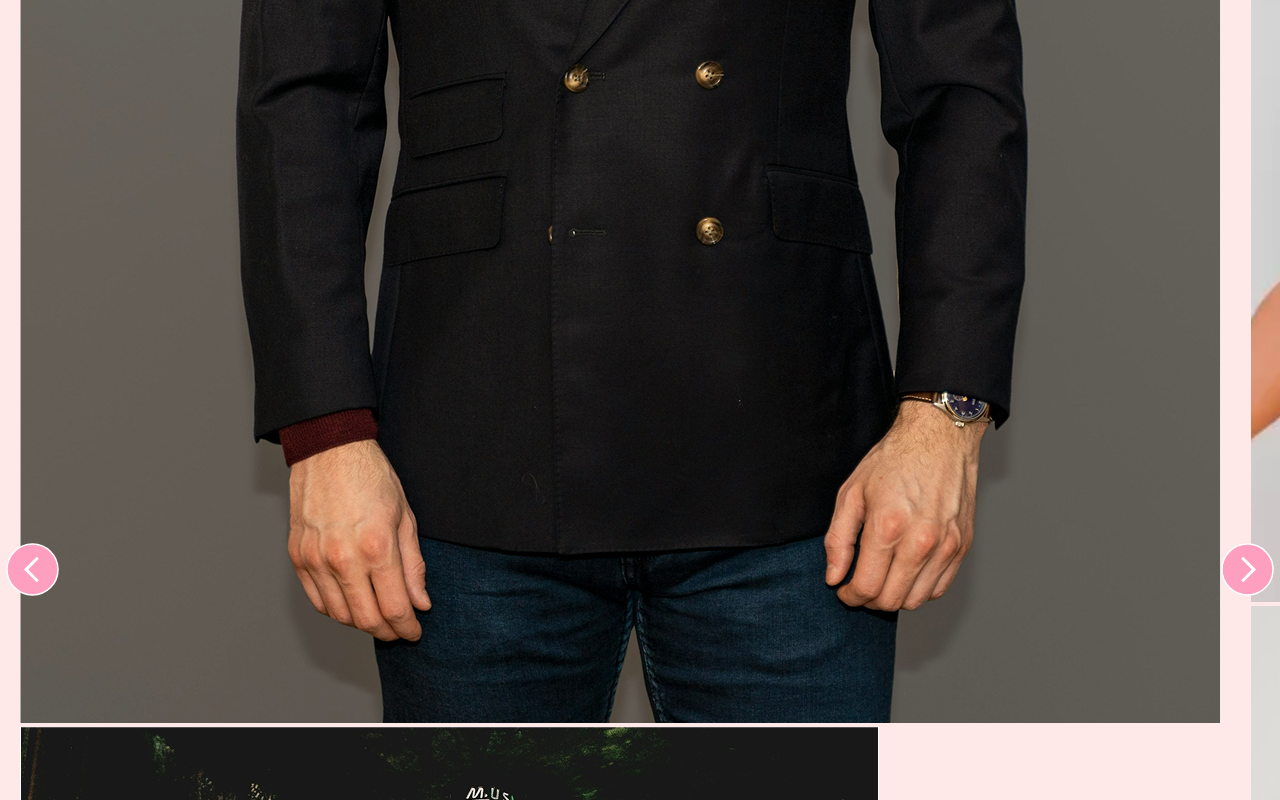
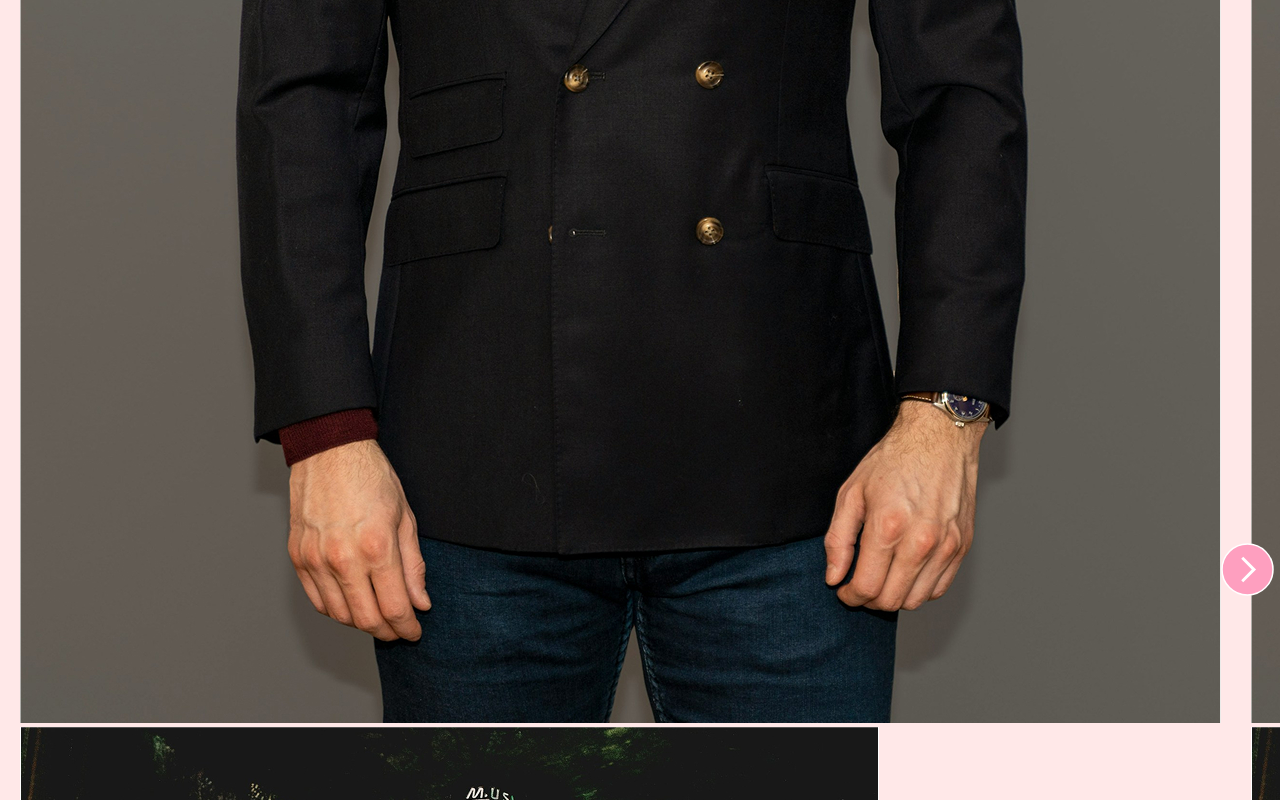
Before and after one commit to lucasbucalon/lojapremium, a React (Vite) app: page / in a window 1280 px wide. Shown: the part 1572-2372 px from the top of the page. Built offline with nearby package versions, Linux system fonts and the light colour scheme.

Commit message:
adiciona suporte a rolagem automática e prop-types; ajusta exibição de imagens em detalhes e loja

```diff
--- a/package.json
+++ b/package.json
@@ -10,6 +10,7 @@
     "preview": "vite preview"
   },
   "dependencies": {
+    "prop-types": "^15.8.1",
     "react": "^19.0.0",
     "react-dom": "^19.0.0",
     "react-router-dom": "^7.2.0"
--- a/src/Pages/Details/Details.jsx
+++ b/src/Pages/Details/Details.jsx
@@ -10,6 +10,7 @@ export default function Details() {
 
   // Carregar os dados do produto
   useEffect(() => {
+    window.scrollTo(0, 0);
     const carregarproducts = async () => {
       try {
         const response = await fetch("/server/products.json");
--- a/src/Pages/Store/Store.jsx
+++ b/src/Pages/Store/Store.jsx
@@ -4,13 +4,17 @@ import Category from "../../components/Category/Category";
 import style from "./store.module.css";
 
 export default function Store() {
+  const categoriasSelecionadas1 = ["Camisas"];
+  const categoriasSelecionadas2 = ["Roupas"];
+
   return (
     <div className={style.store}>
       <Banner />
 
       <Category />
 
-      <LineProducts />
+      <LineProducts categorias={categoriasSelecionadas1} />
+      <LineProducts categorias={categoriasSelecionadas2} />
     </div>
   );
 }
--- a/src/Pages/StoreAll/StoreAll.jsx
+++ b/src/Pages/StoreAll/StoreAll.jsx
@@ -77,11 +77,14 @@ export default function StoreAll() {
           onClick={() => navigate(`/Detalhes/${produto.id}`)}
         >
           <img
-            src={produto.image?.[0]}
+            src={produto.image?.[0] || "/assets/no-image.jpg"}
             alt={produto.name}
             className={style.img_1}
           />
-          <img src={produto.image?.[1]} alt={produto.name} />
+          <img
+            src={produto.image?.[1] || "/assets/no-image.jpg"}
+            alt={produto.name}
+          />
 
           <div className={style.des_box}>
             <p>{produto.description}</p>
--- a/src/components/LineProducts/LineProducts.jsx
+++ b/src/components/LineProducts/LineProducts.jsx
@@ -1,13 +1,14 @@
 import { useState, useEffect } from "react";
 import { useNavigate } from "react-router-dom";
 import { Icon } from "@iconify-icon/react";
+import PropTypes from "prop-types";
 import style from "./lineProducts.module.css";
 
-export default function LineProducts() {
+export default function LineProducts({ categorias }) {
   const [produtos, setProdutos] = useState([]);
   const [erro, setErro] = useState(null);
   const [carregando, setCarregando] = useState(true);
-  const [indices, setIndices] = useState({}); // Estado para armazenar índices separados por categoria
+  const [indices, setIndices] = useState({});
   const navigate = useNavigate();
   const itemsToShow = 5;
 
@@ -27,36 +28,7 @@ export default function LineProducts() {
     carregarProdutos();
   }, []);
 
-  // Função para atualizar o índice de uma categoria específica
-  const moveNext = (tipo) => {
-    setIndices((prev) => {
-      const newIndex = (prev[tipo] || 0) + 1;
-      if (newIndex <= produtosPorTipo[tipo].length - itemsToShow) {
-        return { ...prev, [tipo]: newIndex };
-      }
-      return prev;
-    });
-  };
-
-  // Função para voltar ao índice anterior de uma categoria específica
-  const movePrev = (tipo) => {
-    setIndices((prev) => {
-      const newIndex = (prev[tipo] || 0) - 1;
-      if (newIndex >= 0) {
-        return { ...prev, [tipo]: newIndex };
-      }
-      return prev;
-    });
-  };
-
-  if (carregando) {
-    return <p>Carregando...</p>;
-  }
-
-  if (erro) {
-    return <p>{erro}</p>;
-  }
-
+  // Organizar produtos por categoria
   const produtosPorTipo = produtos.reduce((acc, produto) => {
     produto.category.forEach((tipo) => {
       if (!acc[tipo]) acc[tipo] = [];
@@ -65,18 +37,32 @@ export default function LineProducts() {
     return acc;
   }, {});
 
+  const moveNext = (tipo) => {
+    setIndices((prev) => {
+      const total = Math.min(produtosPorTipo[tipo]?.length || 0, 15);
+      const maxIndex = Math.max(0, total - itemsToShow);
+      const newIndex = Math.min((prev[tipo] || 0) + 1, maxIndex);
+      return { ...prev, [tipo]: newIndex };
+    });
+  };
+
+  const movePrev = (tipo) => {
+    setIndices((prev) => {
+      const newIndex = Math.max((prev[tipo] || 0) - 1, 0);
+      return { ...prev, [tipo]: newIndex };
+    });
+  };
+
+  if (carregando) return <p>Carregando...</p>;
+  if (erro) return <p>{erro}</p>;
+
   return (
     <div className={style.products}>
-      {carregando && <p>Carregando produtos...</p>}
-      {erro && <p className="error">Erro: {erro}</p>}
-      {!carregando && !erro && produtos.length === 0 && (
-        <p>Nenhum produto encontrado.</p>
-      )}
+      {categorias.map((tipo) => {
+        if (!produtosPorTipo[tipo]) return null;
+        const index = indices[tipo] || 0;
+        const total = Math.min(produtosPorTipo[tipo].length, 15);
 
-      {!carregando &&
-        !erro &&
-        Object.keys(produtosPorTipo).map((tipo) => {
-          const index = indices[tipo] || 0; // Usar o índice da categoria ou 0 se não existir
         return (
           <div key={tipo} className={style.products_container}>
             <div
@@ -94,15 +80,14 @@ export default function LineProducts() {
                 className={style.list}
                 style={{
                   transform: `translateX(-${(93.25 / itemsToShow) * index}%)`,
+                  transition: "transform 0.3s ease",
                 }}
               >
-                  {produtosPorTipo[tipo].map((produto, i) => (
+                {produtosPorTipo[tipo].slice(0, 15).map((produto, i) => (
                   <div
                     key={produto.id}
                     className={`${style.product} ${
-                        i >= index && i < index + itemsToShow
-                          ? style.active
-                          : ""
+                      i >= index && i < index + itemsToShow ? style.active : ""
                     }`}
                   >
                     <div
@@ -115,7 +100,6 @@ export default function LineProducts() {
                         className={style.img_1}
                       />
                       <img src={produto.image?.[1]} alt={produto.name} />
-
                       <div className={style.des_box}>
                         <p>{produto.description}</p>
                       </div>
@@ -138,33 +122,23 @@ export default function LineProducts() {
                           R$ {produto.discountPrice.toFixed(2)}
                         </span>
                       )}
-
                       <button className={style.compra}>Comprar</button>
                     </div>
-
-                      <div style={{ display: "none" }}>
-                        <h2>{produto.name}</h2>
-                        <div>{produto.cor}</div>
-                        <div>{produto.type}</div>
-                      </div>
-
                     <button
                       className={style.cart_button}
                       onClick={() => alert("Adicionado ao carrinho")}
                     >
-                        <Icon
-                          icon="line-md:heart"
-                          className={style.icon_cart}
-                        />
+                      <Icon icon="line-md:heart" className={style.icon_cart} />
                     </button>
                   </div>
                 ))}
               </div>
             </div>
             <div className={style.controls}>
+              {index > 0 && (
                 <button
                   className={`${style.btn} ${style.left}`}
-                  onClick={() => movePrev(tipo)} // Passar o tipo para a função
+                  onClick={() => movePrev(tipo)}
                 >
                   <svg xmlns="http://www.w3.org/2000/svg" viewBox="0 0 20 20">
                     <path
@@ -173,9 +147,11 @@ export default function LineProducts() {
                     />
                   </svg>
                 </button>
+              )}
+              {index + itemsToShow < total && (
                 <button
                   className={`${style.btn} ${style.right}`}
-                  onClick={() => moveNext(tipo)} // Passar o tipo para a função
+                  onClick={() => moveNext(tipo)}
                 >
                   <svg xmlns="http://www.w3.org/2000/svg" viewBox="0 0 20 20">
                     <path
@@ -184,6 +160,7 @@ export default function LineProducts() {
                     />
                   </svg>
                 </button>
+              )}
             </div>
           </div>
         );
@@ -191,3 +168,7 @@ export default function LineProducts() {
     </div>
   );
 }
+
+LineProducts.propTypes = {
+  categorias: PropTypes.arrayOf(PropTypes.string).isRequired,
+};
--- a/src/css/global.css
+++ b/src/css/global.css
@@ -11,6 +11,7 @@ html {
   font-size: 62.5%;
   font-family: "Montserrat", sans-serif;
   color-scheme: light dark;
+  scroll-behavior: auto;
 }
 
 body {
```
Also changed, not shown: 1 other file (tests, documents, lock files or other folders). Lines whose indentation alone changed are shown as unchanged.
